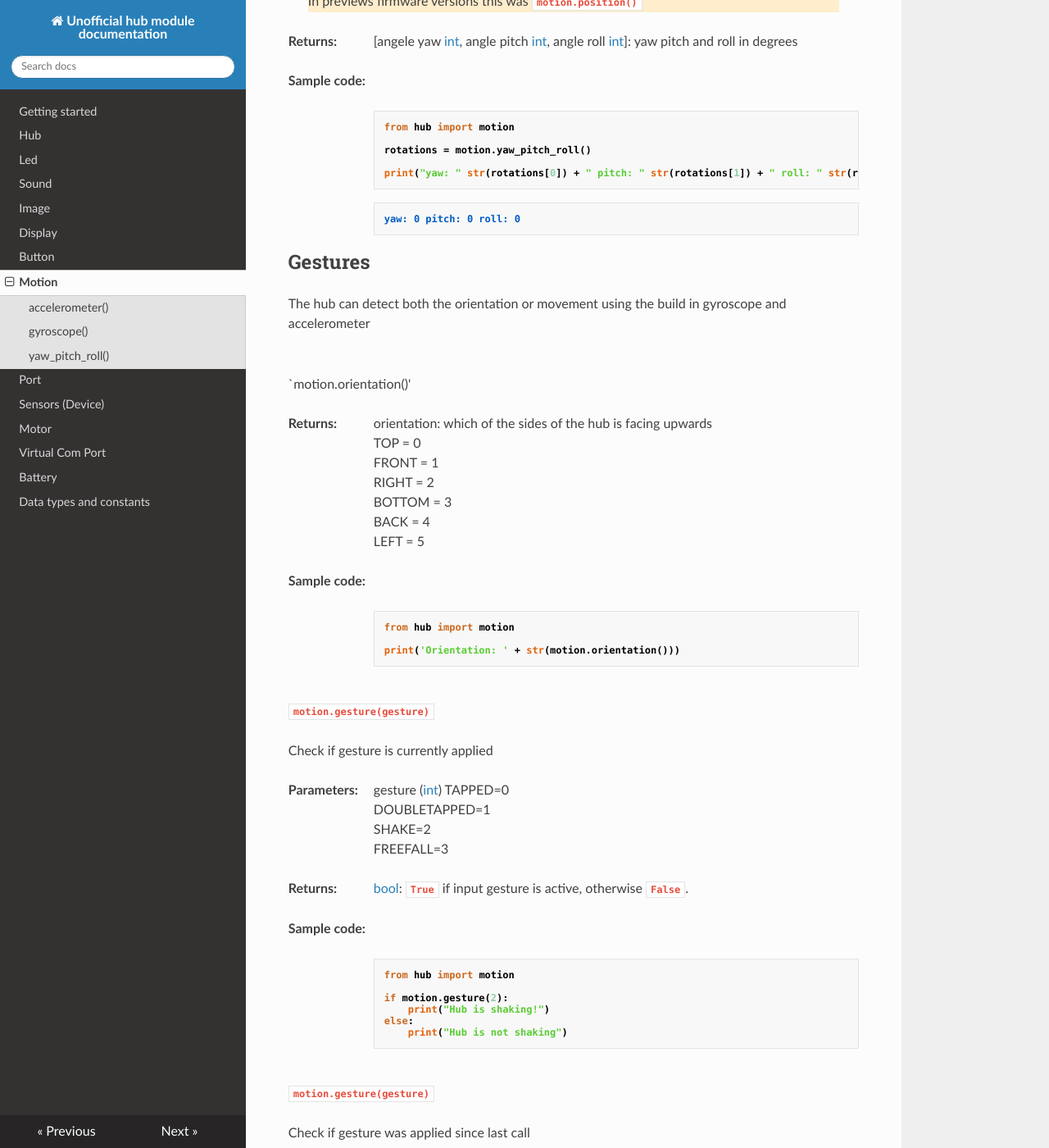
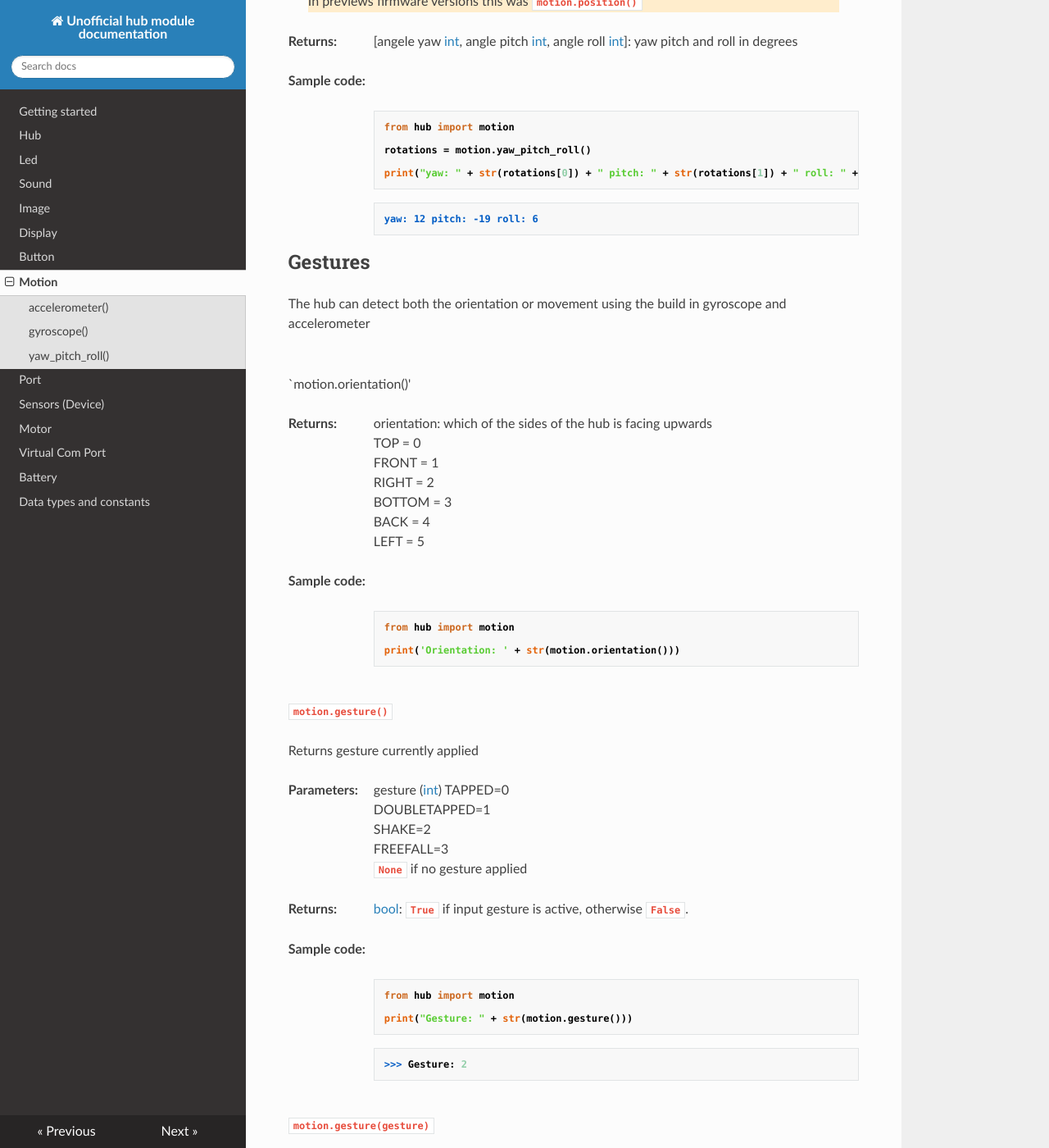
Before and after one commit to NStrijbosch/hub-module-notes, an MkDocs documentation site: the page built from docs/motion.md, in a window 1280 px wide and 1400 px high, scrolled down 1258 px. Shown: the whole window at 82% size. Built offline with MkDocs 1.6.1, drawn with Linux system fonts in a browser that asks for light colours; nearby versions of some CDN libraries; some of the changed text lies outside the part shown.

Commit message:
tested motion

````diff
--- a/docs/motion.md
+++ b/docs/motion.md
@@ -22,11 +22,11 @@
 
 accelerations = motion.accelerometer()
 
-print("a_x: " str(acclerations[0]) + " a_y: " str(acclerations[1]) + " a_z: " str(acclerations[2]) )
+print("a_x: " + str(accelerations[0]) + " a_y: " + str(accelerations[1]) + " a_z: " + str(accelerations[2]))
 ```
 
 ```
-a_x: 1000 a_y: 0 a_z: 0
+a_x: -108 a_y: -349 a_z: 950
 ```
 
 ## gyroscope()
@@ -46,11 +46,11 @@
 
 rates = motion.gyroscope()
 
-print("r_x: " str(rates[0]) + " r_y: " str(rates[1]) + " r_z: " str(rates[2]) )
+print("r_x: " + str(rates[0]) + " r_y: " + str(rates[1]) + " r_z: " + str(rates[2]))
 ```
 
 ```
-r_x: 0 r_y: 0 r_z: 0
+r_x: -1 r_y: 0 r_z: 0
 ```
 
 ## yaw_pitch_roll()
@@ -72,11 +72,11 @@
 
 rotations = motion.yaw_pitch_roll()
 
-print("yaw: " str(rotations[0]) + " pitch: " str(rotations[1]) + " roll: " str(rotations[2]) )
+print("yaw: " + str(rotations[0]) + " pitch: " + str(rotations[1]) + " roll: " + str(rotations[2]))
 ```
 
 ```
-yaw: 0 pitch: 0 roll: 0
+yaw: 12 pitch: -19 roll: 6
 ```
 
 # Gestures
@@ -107,9 +107,9 @@
 
 ## gesture()
 
-`motion.gesture(gesture)`
+`motion.gesture()`
 
-Check if gesture is currently applied
+Returns gesture currently applied
 
 __Parameters:__
 
@@ -118,6 +118,7 @@
     DOUBLETAPPED=1
     SHAKE=2
     FREEFALL=3
+* `None` if no gesture applied
 
 __Returns:__
 
@@ -128,12 +129,12 @@
 ``` python
 from hub import motion
 
-if motion.gesture(2):
-    print("Hub is shaking!")
-else:
-    print("Hub is not shaking")
+print("Gesture: " + str(motion.gesture()))
 ```
 
+```
+>>> Gesture: 2
+```
 
 ## (was_gesture())
 
````
